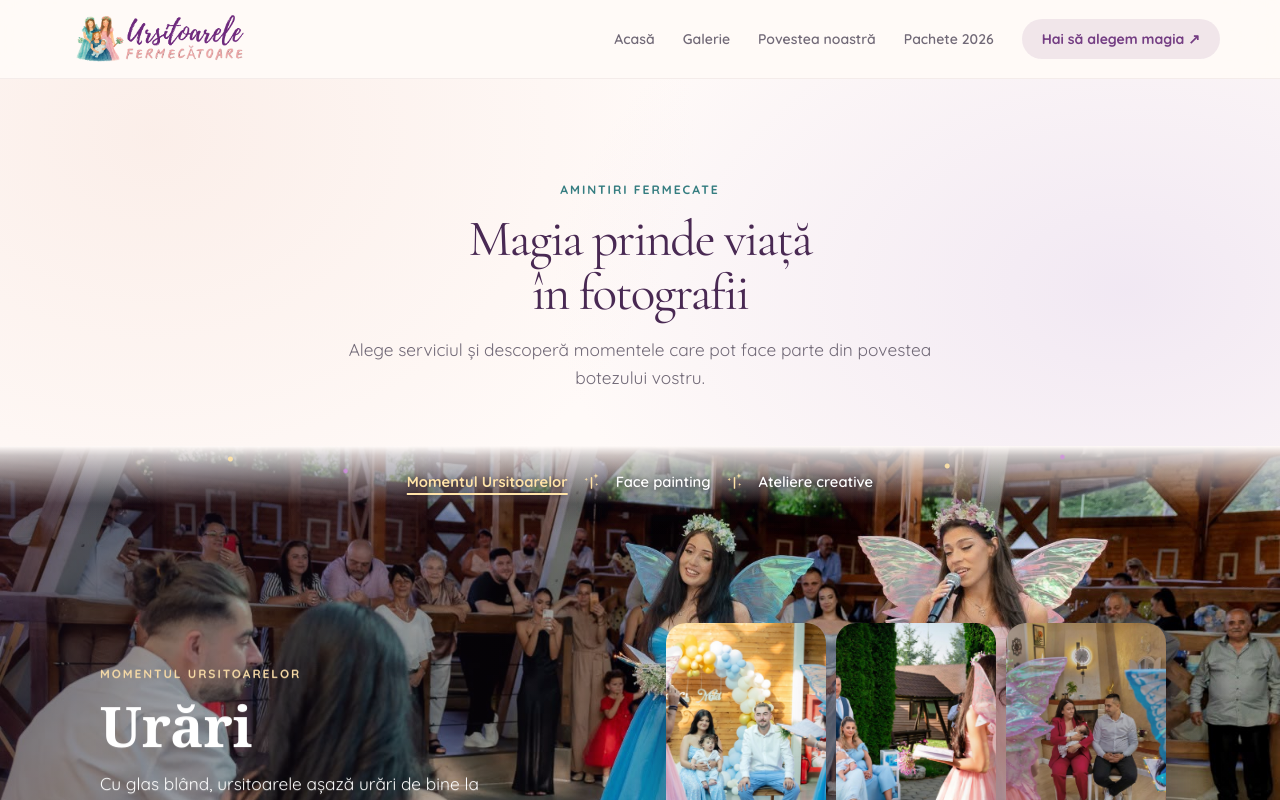
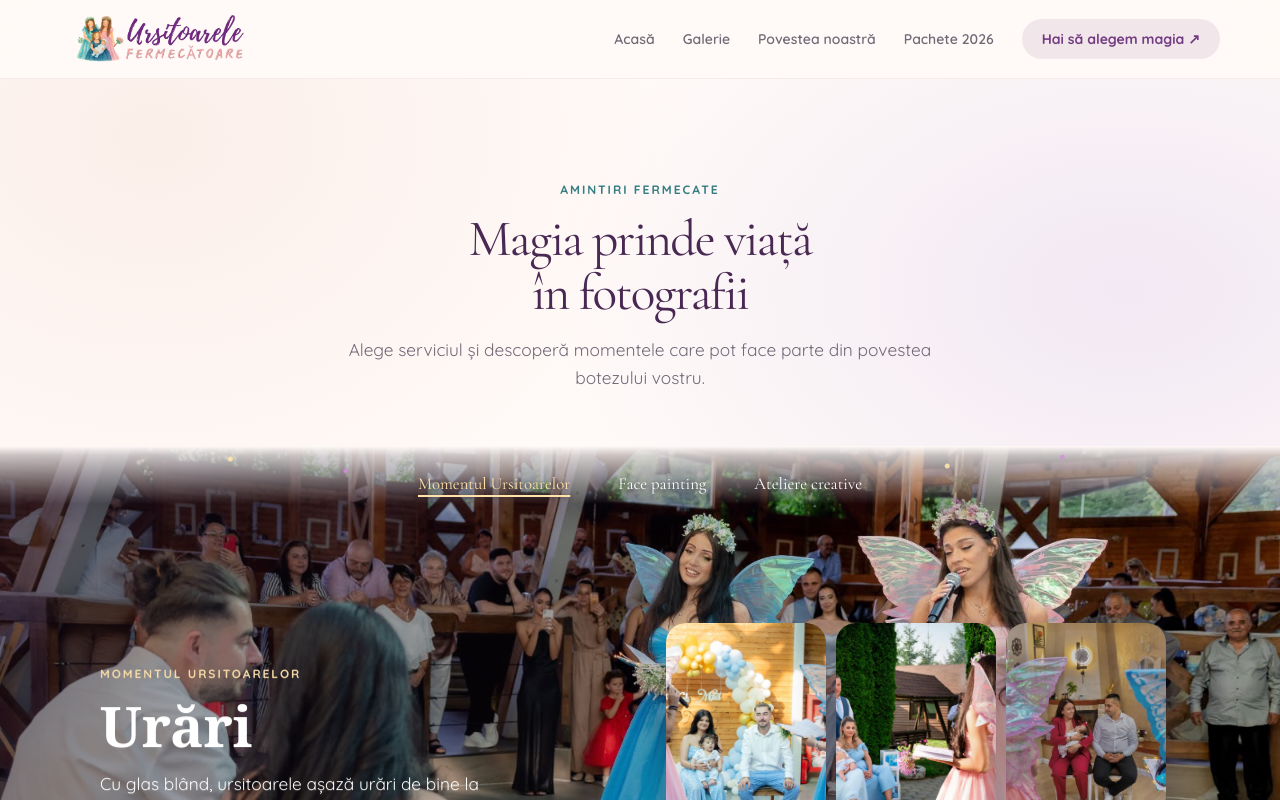
Before and after one commit to anndra17/FairiesWebsite, an Angular app: page /galerie in a window 1280 px wide. Shown: the top 800 px of the page. Built offline with nearby package versions, Linux system fonts and the light colour scheme.

Commit message:
Refine gallery category tab styling
Use the display font and updated sizing for category tabs, and remove the decorative separator icon.

```diff
--- a/src/app/features/gallery/gallery-page.component.css
+++ b/src/app/features/gallery/gallery-page.component.css
@@ -52,16 +52,16 @@
   background: transparent;
   color: #fff;
   cursor: pointer;
-  font: inherit;
-  font-size: 0.92rem;
-  font-weight: 600;
+  font-family: var(--font-display);
+  font-size: 1.05rem;
+  font-weight: 400;
   text-shadow: 0 1px 5px rgb(25 13 28 / 70%);
   transition: color 0.2s ease;
 }
 
 .category-tab.active {
   color: #ffe3a8;
-  font-weight: 750;
+  font-weight: 400;
   text-decoration: underline;
   text-decoration-color: #ffe3a8;
   text-decoration-thickness: 2px;
@@ -259,7 +259,7 @@
 
   .category-tab {
     padding-inline: 6px;
-    font-size: 0.78rem;
+    font-size: 0.86rem;
   }
 
   .category-separator {
--- a/src/app/features/gallery/gallery-page.component.html
+++ b/src/app/features/gallery/gallery-page.component.html
@@ -10,12 +10,7 @@
       @for (category of categories; track category.id; let i = $index) {
         @if (i > 0) {
           <span class="category-separator" aria-hidden="true">
-            <svg viewBox="0 0 24 24" fill="none" focusable="false">
-              <path d="M12 19V7" stroke="currentColor" stroke-width="1.7" stroke-linecap="round" />
-              <path d="m17 2 .7 2.3L20 5l-2.3.7L17 8l-.7-2.3L14 5l2.3-.7L17 2Z" fill="currentColor" />
-              <path d="m6 7 .4 1.4L8 9l-1.6.5L6 11l-.5-1.5L4 9l1.5-.6L6 7Z" fill="currentColor" />
-              <path d="m18 13 .4 1.3 1.3.5-1.3.4-.4 1.3-.5-1.3-1.3-.4 1.3-.5.5-1.3Z" fill="currentColor" />
-            </svg>
+
           </span>
         }
         <button
```
